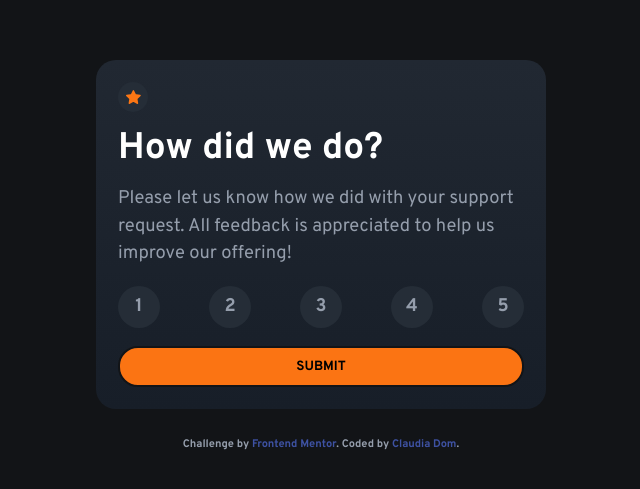
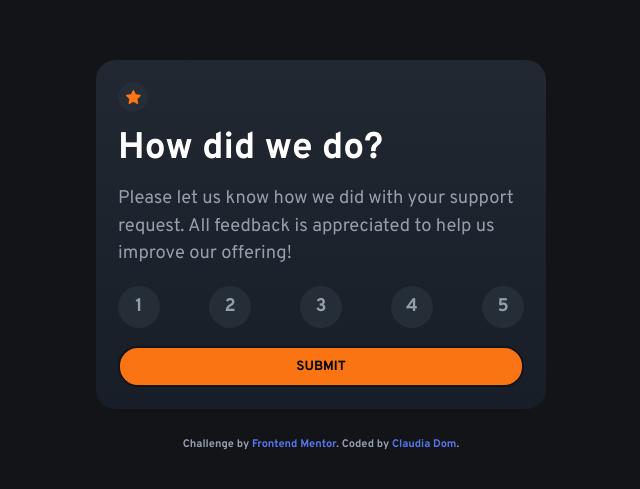
Before and after one commit to ClaudiaRamirezD/Interactive-rating, a plain HTML site: page index.html in a window 1280 px wide. Shown: the part 145-634 px from the top of the page, 319-959 px from the left. Drawn offline with Linux system fonts and the light colour scheme.

Commit message:
Footer color changed to pass tests

```diff
--- a/style.css
+++ b/style.css
@@ -216,4 +216,4 @@ footer {
 
 
 .attribution { font-size: 11px; text-align: center; }
-.attribution a { color: hsl(228, 45%, 44%); }
+.attribution a { color: #5875ec ; }
```
